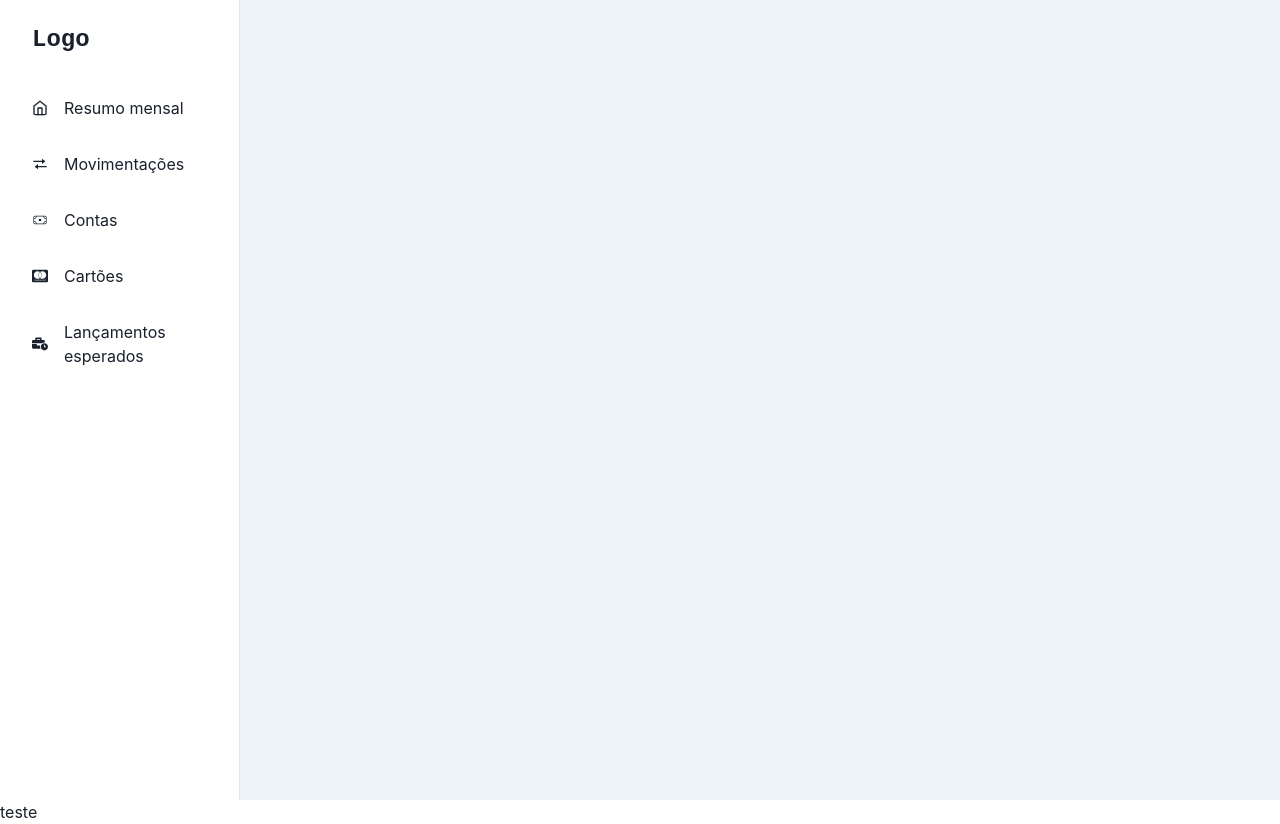
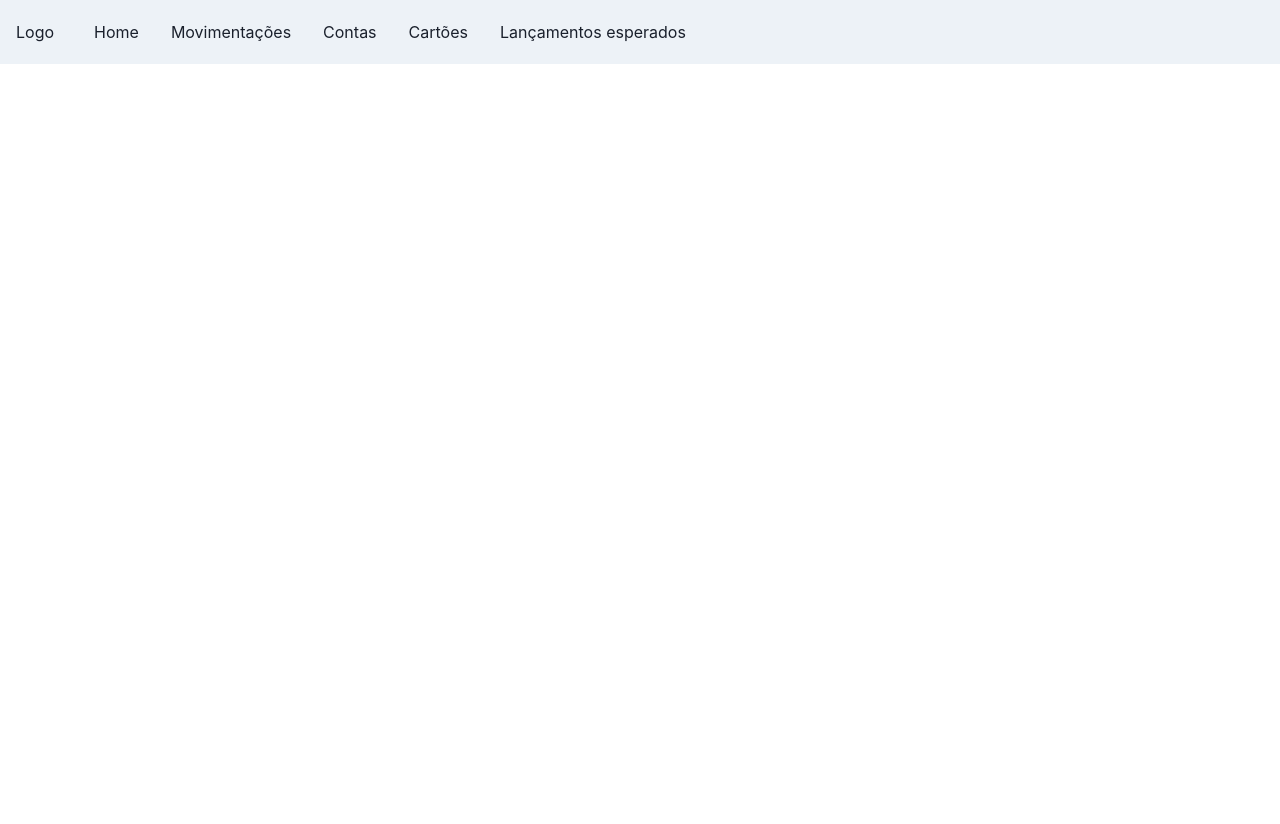
Before and after one commit to andreydeoliveira/billing-control, a Next.js app: page / in a window 1280 px wide. After the commit the page ends 800 px from the top, so only its background shows below. Built offline with nearby package versions, Linux system fonts and the light colour scheme.

Commit message:
criação das tabelas de conta

```diff
--- a/package.json
+++ b/package.json
@@ -10,6 +10,7 @@
     "postinstall": "prisma generate"
   },
   "dependencies": {
+    "@chakra-ui/icons": "^2.1.1",
     "@chakra-ui/next-js": "^2.2.0",
     "@chakra-ui/react": "^2.8.2",
     "@emotion/react": "^11.11.4",
--- /dev/null
+++ b/src/app/components/navbar/navbar.tsx
@@ -0,0 +1,92 @@
+'use client'
+
+import {
+  Box,
+  Flex,
+  Avatar,
+  HStack,
+  Text,
+  IconButton,
+  Button,
+  Menu,
+  MenuButton,
+  MenuList,
+  MenuItem,
+  MenuDivider,
+  useDisclosure,
+  useColorModeValue,
+  Stack,
+} from '@chakra-ui/react'
+import { HamburgerIcon, CloseIcon } from '@chakra-ui/icons'
+
+interface Props {
+  children: React.ReactNode,
+  href : string
+}
+
+const Links = [
+    {name: 'Home', href: "/"},
+    {name: 'Movimentações', href: 'api/movimentacoes'},
+    {name: 'Contas', href: 'api/contas'},
+    {name: 'Cartões', href: 'ap/cartoes'},
+    {name: 'Lançamentos esperados', href: 'lancamentos'}]
+
+const NavLink = (props: Props) => {
+  const { children } = props
+  return (
+    <Box
+      as="a"
+      px={2}
+      py={1}
+      rounded={'md'}
+      _hover={{
+        textDecoration: 'none',
+        bg: useColorModeValue('gray.200', 'gray.700'),
+      }}
+      href={props.href}>
+      {children}
+    </Box>
+  )
+}
+
+export default function WithAction() {
+  const { isOpen, onOpen, onClose } = useDisclosure()
+
+  return (
+    <>
+      <Box bg={useColorModeValue('gray.100', 'gray.900')} px={4}>
+        <Flex h={16} alignItems={'center'} justifyContent={'space-between'}>
+          <IconButton
+            size={'md'}
+            icon={isOpen ? <CloseIcon /> : <HamburgerIcon />}
+            aria-label={'Open Menu'}
+            display={{ md: 'none' }}
+            onClick={isOpen ? onClose : onOpen}
+          />
+          <HStack spacing={8} alignItems={'center'}>
+            <Box as="a" href="/">Logo</Box>
+            <HStack as={'nav'} spacing={4} display={{ base: 'none', md: 'flex' }}>
+              {Links.map((link) => (
+                <NavLink key={link.name} href={link.href}>{link.name}</NavLink>
+              ))}
+            </HStack>
+          </HStack>
+
+        </Flex>
+{/*
+
+        {isOpen ? (
+          <Box pb={4} display={{ md: 'none' }}>
+            <Stack as={'nav'} spacing={4}>
+              {Links.map((link) => (
+                <NavLink key={link}>{link}</NavLink>
+              ))}
+            </Stack>
+          </Box>
+        ) : null}*/}
+      </Box>
+
+      {/*<Box p={4}>Main Content Here</Box>*/}
+    </>
+  )
+}
--- a/src/app/components/simplesidebar/simplesidebar.tsx
+++ /dev/null
@@ -1,165 +0,0 @@
-'use client'
-
-import React, { ReactNode } from 'react'
-import {
-  IconButton,
-  Box,
-  CloseButton,
-  Flex,
-  Icon,
-  useColorModeValue,
-  Text,
-  Drawer,
-  DrawerContent,
-  useDisclosure,
-  BoxProps,
-  FlexProps,
-} from '@chakra-ui/react'
-import {
-  FiHome,
-  FiMenu,
-} from 'react-icons/fi'
-import {
-  FaCcMastercard,
-  FaBusinessTime
-} from 'react-icons/fa'
-import { CiMoneyBill } from "react-icons/ci";
-import { BiTransfer } from "react-icons/bi";
-import { IconType } from 'react-icons'
-import { ReactText } from 'react'
-
-interface LinkItemProps {
-  name: string
-  icon: IconType,
-  source: string
-}
-const LinkItems: Array<LinkItemProps> = [
-  { name: 'Resumo mensal', icon: FiHome, source: "" },
-  { name: 'Movimentações', icon: BiTransfer, source: "api/movimentacoes" },
-  { name: 'Contas', icon: CiMoneyBill, source: "api/contas" },
-  { name: 'Cartões', icon: FaCcMastercard, source: "api/cartoes" },
-  { name: 'Lançamentos esperados', icon: FaBusinessTime, source: "api/lancamentos" },
-]
-
-export default function SimpleSidebar() {
-  const { isOpen, onOpen, onClose } = useDisclosure()
-  return (
-    <Box minH="100vh" bg={useColorModeValue('gray.100', 'gray.900')}>
-      <SidebarContent onClose={() => onClose} display={{ base: 'none', md: 'block' }} />
-      <Drawer
-        isOpen={isOpen}
-        placement="left"
-        onClose={onClose}
-        returnFocusOnClose={false}
-        onOverlayClick={onClose}
-        size="full">
-        <DrawerContent>
-          <SidebarContent onClose={onClose} />
-        </DrawerContent>
-      </Drawer>
-      {/* mobilenav */}
-      <MobileNav display={{ base: 'flex', md: 'none' }} onOpen={onOpen} />
-      <Box ml={{ base: 0, md: 60 }} p="4">
-        {/* Content */}
-      </Box>
-    </Box>
-  )
-}
-
-interface SidebarProps extends BoxProps {
-  onClose: () => void
-}
-
-const SidebarContent = ({ onClose, ...rest }: SidebarProps) => {
-  return (
-    <Box
-      bg={useColorModeValue('white', 'gray.900')}
-      borderRight="1px"
-      borderRightColor={useColorModeValue('gray.200', 'gray.700')}
-      w={{ base: 'full', md: 60 }}
-      pos="fixed"
-      h="full"
-      {...rest}>
-      <Flex h="20" alignItems="center" mx="8" justifyContent="space-between">
-        <Text fontSize="2xl" fontFamily="monospace" fontWeight="bold">
-          Logo
-        </Text>
-        <CloseButton display={{ base: 'flex', md: 'none' }} onClick={onClose} />
-      </Flex>
-      {LinkItems.map((link) => (
-        <NavItem key={link.name} icon={link.icon} source={link.source}>
-          {link.name}
-        </NavItem>
-      ))}
-    </Box>
-  )
-}
-
-interface NavItemProps extends FlexProps {
-  icon: IconType
-  source: string
-  children: ReactText
-}
-const NavItem = ({ icon, source, children, ...rest }: NavItemProps) => {
-  return (
-    <Box
-      as="a"
-      href={ source }
-      style={{ textDecoration: 'none' }}
-      _focus={{ boxShadow: 'none' }}>
-      <Flex
-        align="center"
-        p="4"
-        mx="4"
-        borderRadius="lg"
-        role="group"
-        cursor="pointer"
-        _hover={{
-          bg: 'cyan.400',
-          color: 'white',
-        }}
-        {...rest}>
-        {icon && (
-          <Icon
-            mr="4"
-            fontSize="16"
-            _groupHover={{
-              color: 'white',
-            }}
-            as={icon}
-          />
-        )}
-        {children}
-      </Flex>
-    </Box>
-  )
-}
-
-interface MobileProps extends FlexProps {
-  onOpen: () => void
-}
-const MobileNav = ({ onOpen, ...rest }: MobileProps) => {
-  return (
-    <Flex
-      ml={{ base: 0, md: 60 }}
-      px={{ base: 4, md: 24 }}
-      height="20"
-      alignItems="center"
-      bg={useColorModeValue('white', 'gray.900')}
-      borderBottomWidth="1px"
-      borderBottomColor={useColorModeValue('gray.200', 'gray.700')}
-      justifyContent="flex-start"
-      {...rest}>
-      <IconButton
-        variant="outline"
-        onClick={onOpen}
-        aria-label="open menu"
-        icon={<FiMenu />}
-      />
-
-      <Text fontSize="2xl" ml="8" fontFamily="monospace" fontWeight="bold">
-        Logo
-      </Text>
-    </Flex>
-  )
-}
--- a/src/app/layout.tsx
+++ b/src/app/layout.tsx
@@ -1,7 +1,7 @@
 'use client'
 
 import { ChakraProvider } from '@chakra-ui/react'
-import SimpleSidebar from './components/simplesidebar/simplesidebar';
+import NavBar from './components/navbar/navbar'
 
 export default function RootLayout({
   children,
@@ -9,11 +9,11 @@
   children: React.ReactNode;
 }>) {
   return (
-    //<html lang="en">
+    <html lang="en">
       <ChakraProvider>
-        <SimpleSidebar />
-          {children}
+        <NavBar />
+        {children}
       </ChakraProvider>
-    //</html>
+    </html>
   );
 }
--- a/src/app/page.tsx
+++ b/src/app/page.tsx
@@ -1,12 +1,8 @@
 // app/page.tsx
 'use client'
-import SimpleSidebar from "./components/simplesidebar/simplesidebar"
 
 export default async function Page() {
   return (
-    //<SimpleSidebar>Tete</SimpleSidebar>
-    <h1>teste
-
-    </h1>
+  <></>
   )
 }
```
Also changed, not shown: src/app/api/movimentacoes/page.tsx (added, +9 -0 lines), src/app/api/teste/page.tsx (added, +8 -0 lines), 2 other files (tests, documents, lock files or other folders).
